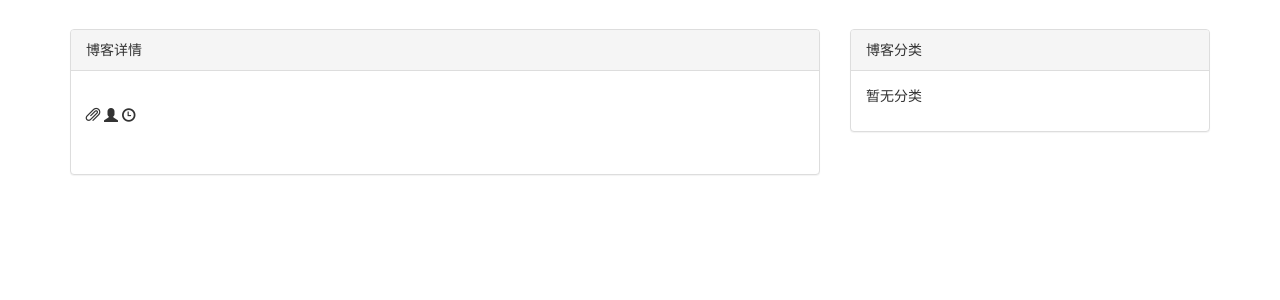
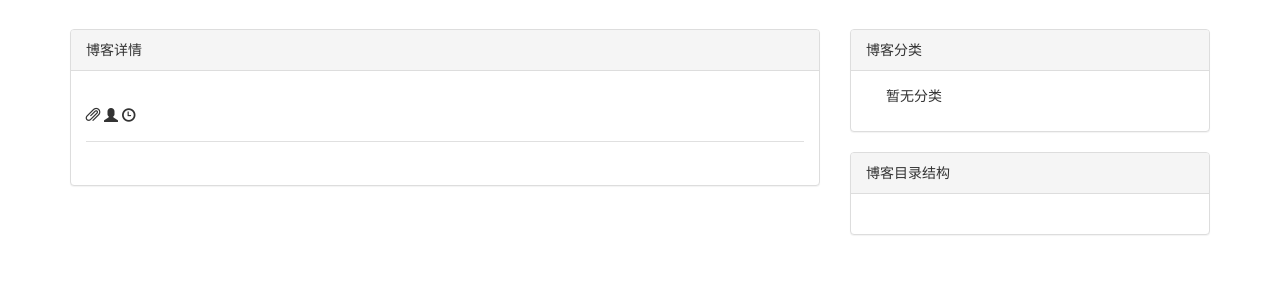
Before and after one commit to wangcai-a/django_blog, a Django app: template blog/templates/blog_detail.html in a window 1280 px wide. Shown: the part 51-351 px from the top of the page. Run offline with Django 3.2, Linux system fonts and the light colour scheme; the template is opened without the code that fills it, so the values that code supplies are empty; parts of the project's set-up code (start-up, migrations or seed data) failed here and were passed over; some libraries are stand-ins or nearby versions.

Commit message:
增加博客目录结构

```diff
--- a/Django_blog/static/blog.css
+++ b/Django_blog/static/blog.css
@@ -1,9 +1,16 @@
 ul.blog-types{
     list-style-type: none;
+    padding-left: 20px;
 }
 
 div.blog{
     margin-top: 0.5em;
     margin-bottom: 2em;
-    border-bottom: #c0c0c0;
+    border-bottom-style: solid;
+    border-bottom-width: 1px;
+    border-bottom-color: #e0e0e0;
 }
+
+div.blog div.toc{
+    display: none;
+}
--- a/blog/templates/blog_detail.html
+++ b/blog/templates/blog_detail.html
@@ -45,6 +45,15 @@
                 </ul>
               </div>
             </div>
+
+            <div class="panel panel-default">
+              <div class="panel-heading">博客目录结构</div>
+              <div class="panel-body">
+                  <ul class="blog-types">
+                    {{ blog_toc|safe }}
+                  </ul>
+              </div>
+            </div>
         </div>
     </div>
 </div>
```
Also changed, not shown: blog/views.py (+12 -6 lines).
